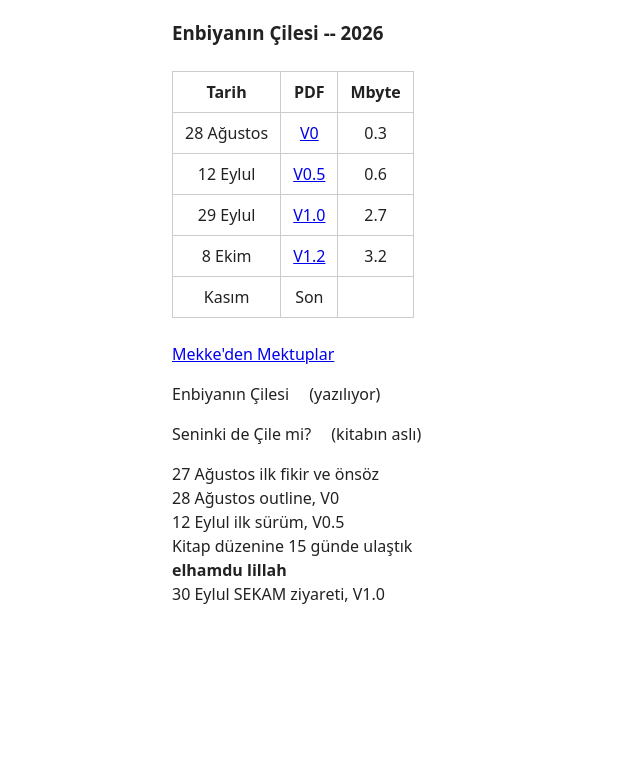
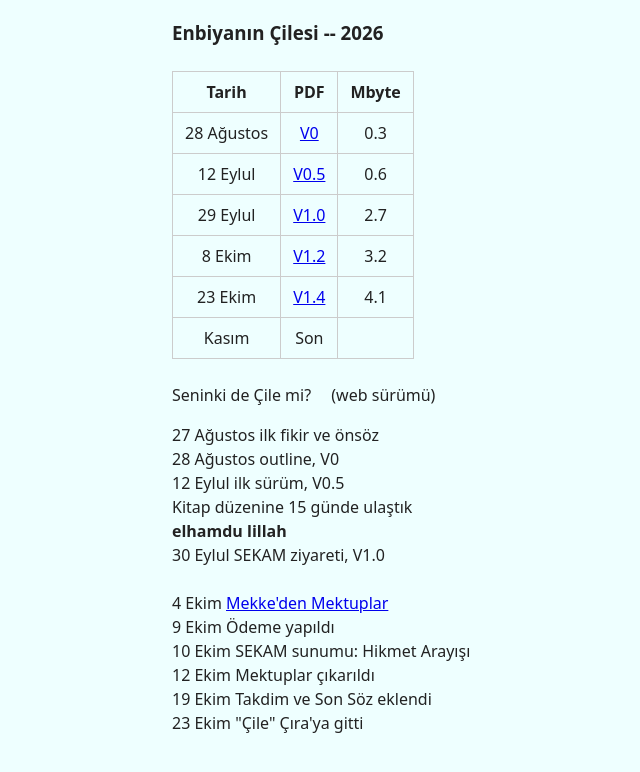
Before and after one commit to Okuyun/YZ, a plain HTML site: page enbiya/index.html in a window 1280 px wide. Shown: the whole page, without its empty margins (168-808 px from the left). Drawn offline with Linux system fonts and the light colour scheme.

Commit message:
Çile V1.4

```diff
--- a/enbiya/index.html
+++ b/enbiya/index.html
@@ -13,6 +13,9 @@
 <title>Enbiyanın Çilesi</title>
 
 <style>
+  body {
+    background-color: #eff;
+  }
   th, td {
     text-align: center
   }
@@ -52,24 +55,20 @@
       <td>3.2</td>
     </tr>
     <tr>
+      <td>23 Ekim</td>
+      <td><a href="Çile_V1.4.pdf">V1.4</a></td>
+      <td>4.1</td>
+    </tr>
+    <tr>
       <td>Kasım</td>
       <td><a>Son</a></td>
       <td></td>
     </tr>
   </tbody>
 </table>
-<!-- <small>(*) PDF dosya <a href="https://sejda.com">sejda.com</a> ile küçültüldü</small>
-<br> -->
 <p>
-  <a href="Mektuplar.html">Mekke'den Mektuplar</a>
+  <a>Seninki de Çile mi?</a>&emsp; (web sürümü)
 </p>
-<p>
-  <a>Enbiyanın Çilesi</a>&emsp; (yazılıyor)
-</p>
-<p>
-  <a>Seninki de Çile mi?</a>&emsp; (kitabın aslı)
-</p>
-
 <p>27 Ağustos ilk fikir ve önsöz<br>
 28 Ağustos outline, V0<br>
 12 Eylul ilk sürüm, V0.5<br>
@@ -77,16 +76,13 @@ Kitap düzenine 15 günde ulaştık<br>
 <b>elhamdu lillah</b><br>
 30 Eylul SEKAM ziyareti, V1.0<br>
 <br>
+4 Ekim <a href="Mektuplar.html">Mekke'den Mektuplar</a><br>
+9 Ekim Ödeme yapıldı<br>
+10 Ekim SEKAM sunumu: Hikmet Arayışı<br>
+12 Ekim Mektuplar çıkarıldı<br>
+19 Ekim Takdim ve Son Söz eklendi<br>
+23 Ekim "Çile" Çıra'ya gitti<br>
 <!--
-20 Mayıs Mavera "Derya'da Kayık" sunumu<br>
-AD muhtelif yayıncılar buldu, düşünüyor<br>
-25 Mayıs Şakir Bey (Çıra) fiyat verdi<br>
-Bir düzine yayıncı içinde Çıra en uygun<br>
-Kitap Yurdu KDY sistemi makul değil<br>
-<br>
-1 Temmuz Şakir Kurtulmuş ile Zoom olumlu<br>
-7 Temmuz Ödeme yapıldı, sözleşme tamam<br>
-14 Temmuz Şakir Kurtulmuş'u ziyaret<br>
 19 Temmuz Kitap formatı (tashih için)<br>
 23 Temmuz Baskıya hazır: <a href="2931 Ben neyim_KAPAK.pdf">Kapak</a><br>
 25 Temmuz Baskıya hazır: <a href="2931 Ben neyim_BASKI.pdf">Kitap</a><br>
```
Also changed, not shown: 1 other file.
